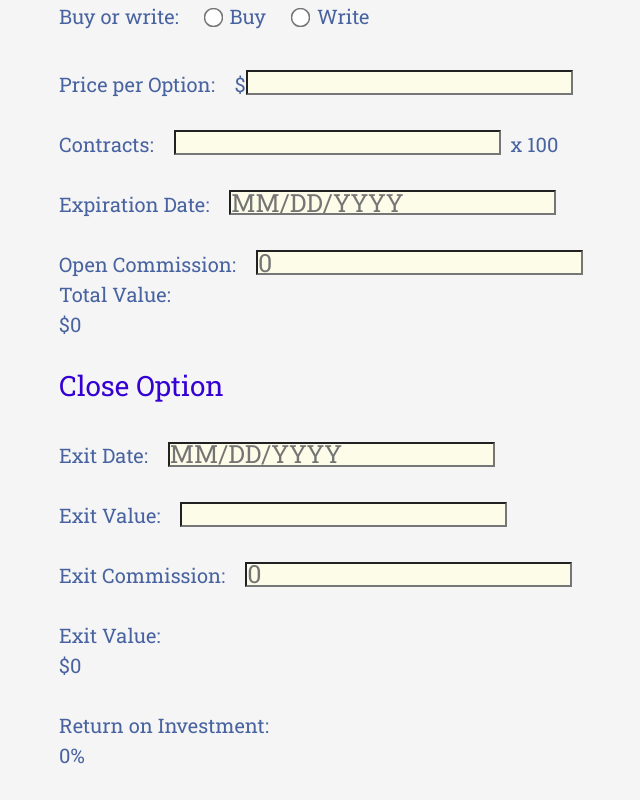
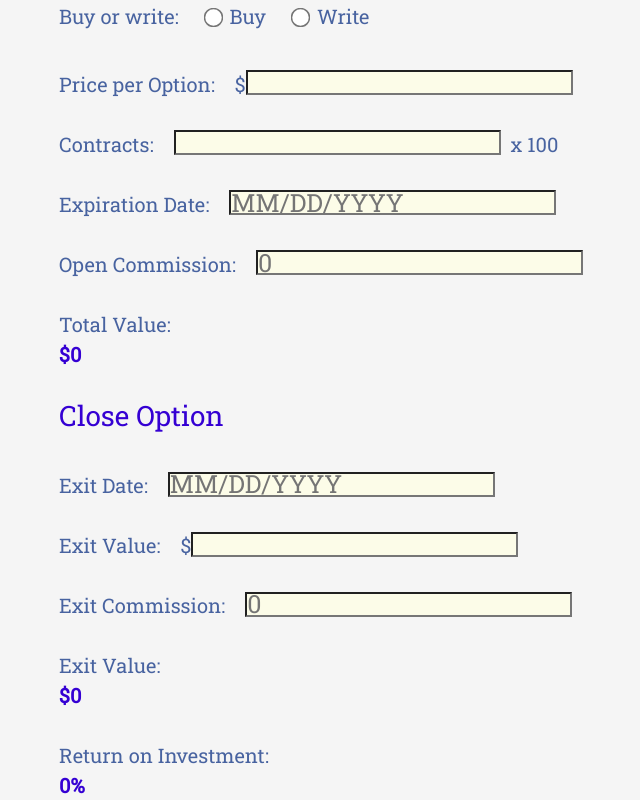
Before and after one commit to SShang7/bcubed, a React app in the folder frontend_options/: page /opc in a window 1280 px wide. Shown: the part 422-1222 px from the top of the page, without its empty margins (314-954 px from the left). Before the commit the page ends 1192 px from the top, so only its background shows below. Built offline with nearby package versions, Linux system fonts and the light colour scheme; no server answers.

Commit message:
Update OPC.js
Made it easier to see the results of the calculations. Fixed some spacing.

```diff
--- a/frontend_options/src/components/pages/OPC.js
+++ b/frontend_options/src/components/pages/OPC.js
@@ -176,7 +176,8 @@ class Form extends React.Component {
 		const radioButtonStyle = {
 			transform: 'scale(1.5)',
 			marginRight: '10px',
-			marginLeft: '8px'
+			marginLeft: '8px',
+			backgroundColor: textboxColor
 		};
 
 		const radioStyle = {
@@ -201,6 +202,11 @@ class Form extends React.Component {
 			textAlign: 'center',
 			lineHeight: '20px'
 		};
+
+	const calculation = {
+		fontWeight: 'bold',
+		color: highlightColor
+	}
 
 		return (
 			<form style={{color: textColor, fontSize: '20px'}}>
@@ -296,9 +302,11 @@ class Form extends React.Component {
 						</span>
 					</div>
 
+					<br/>
+
 					<div style={divStyle}>
 						Total Value:
-						<div id="total" value={this.state.totalCost}>${this.state.totalCost - this.state.openCommission}</div>
+						<div id="total" value={this.state.totalCost} style={calculation}>${this.state.totalCost - this.state.openCommission}</div>
 					</div>
 
 				</div>
@@ -327,6 +335,7 @@ class Form extends React.Component {
 					<div style={divStyle}>
 						Exit Value:
 						<span style={spanStyle}>
+							$
 							<input type="text" name="Exit Value" id="Exit Value" onChange={this.handleExitValue} style={textboxStyle} />
 						</span>
 					</div>
@@ -344,7 +353,7 @@ class Form extends React.Component {
 
 					<div style={divStyle}>
 						Exit Value:
-						<div id="total" value={this.state.exitValue}>${this.state.exitValue - this.state.exitCommission}</div>
+						<div id="total" value={this.state.exitValue} style={calculation}>${this.state.exitValue - this.state.exitCommission}</div>
 					</div>
 
 					<br/>
@@ -352,7 +361,7 @@ class Form extends React.Component {
 					<div style={divStyle}>
 						Return on Investment:
 						<span style={spanStyle}>
-							<div id="total" value={this.state.roi}>{this.state.roi * 100}%</div>
+							<div id="total" value={this.state.roi} style={calculation}>{this.state.roi * 100}%</div>
 						</span>
 					</div>
 
```
